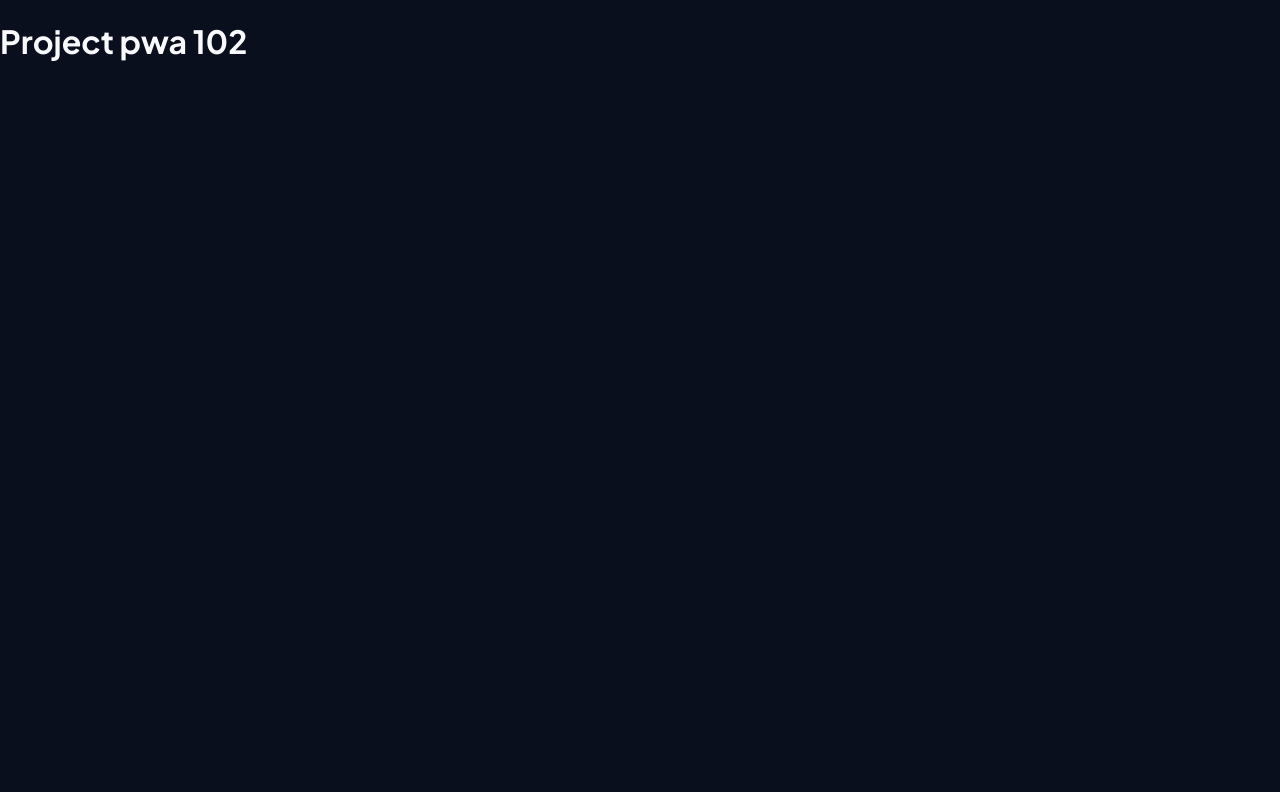
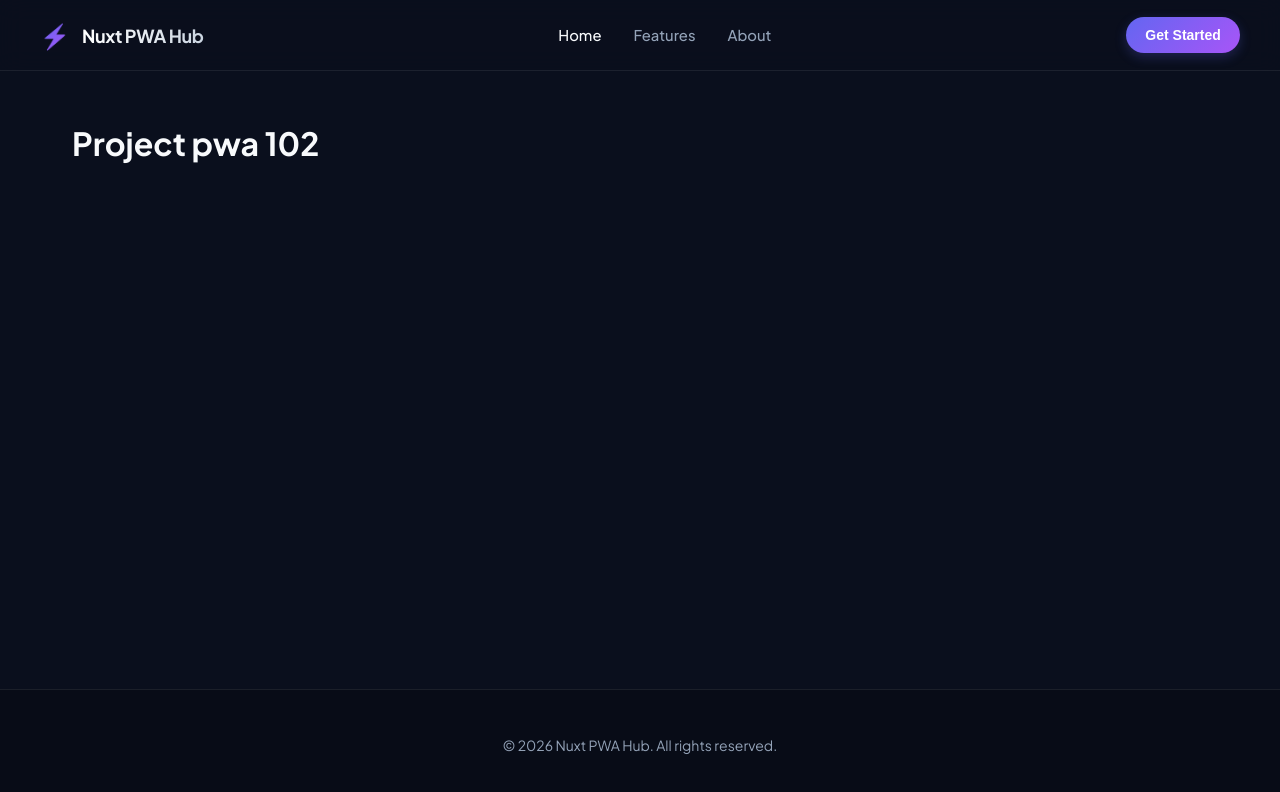
Before and after one commit to huevangxp/pwa-101, a Nuxt app: page / in a window 1280 px wide. Shown: the top 792 px of the page. Built offline with nearby package versions, Linux system fonts and the light colour scheme.

Commit message:
commit Fri 05/29/2026 14:22:13.18

```diff
--- a/app.vue
+++ b/app.vue
@@ -1,6 +1,8 @@
 <template>
   <div>
-    <NuxtPage />
+    <NuxtLayout>
+      <NuxtPage />
+    </NuxtLayout>
     <VitePwaManifest />
   </div>
 </template>
```
